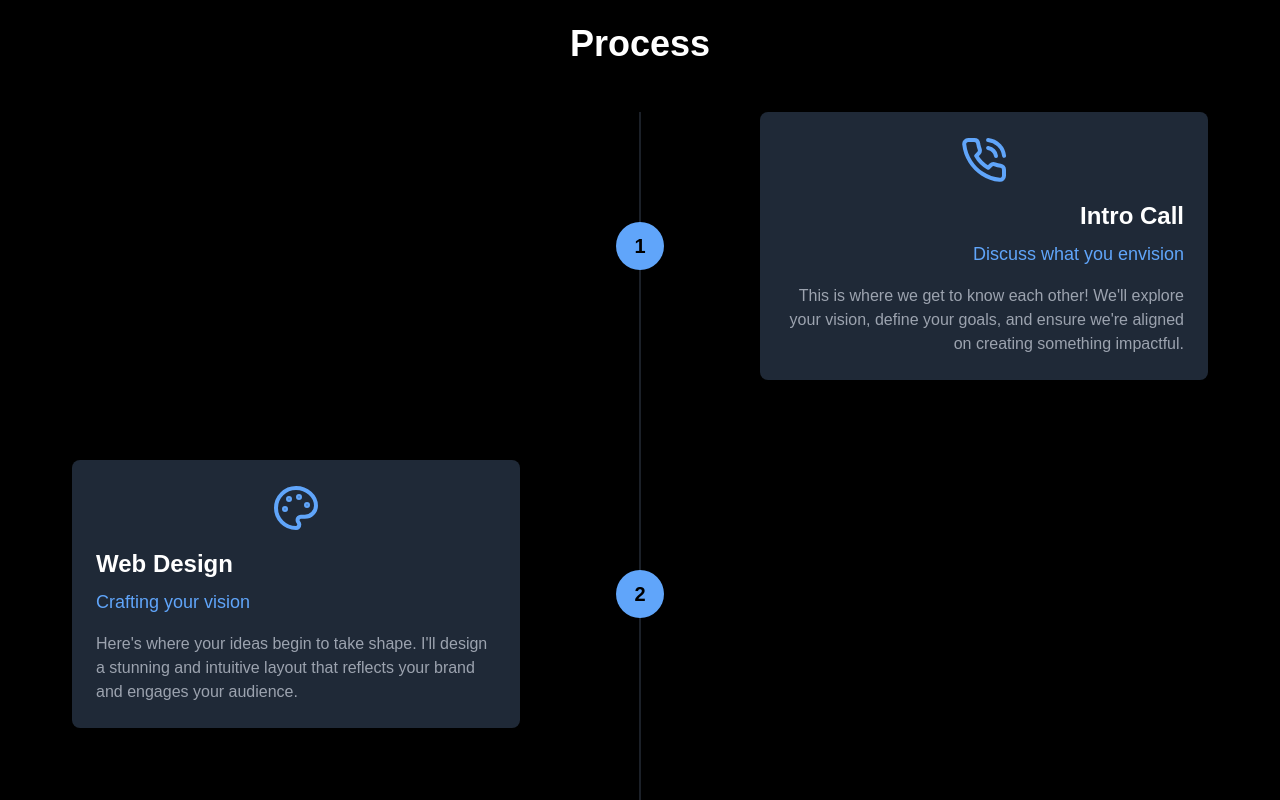
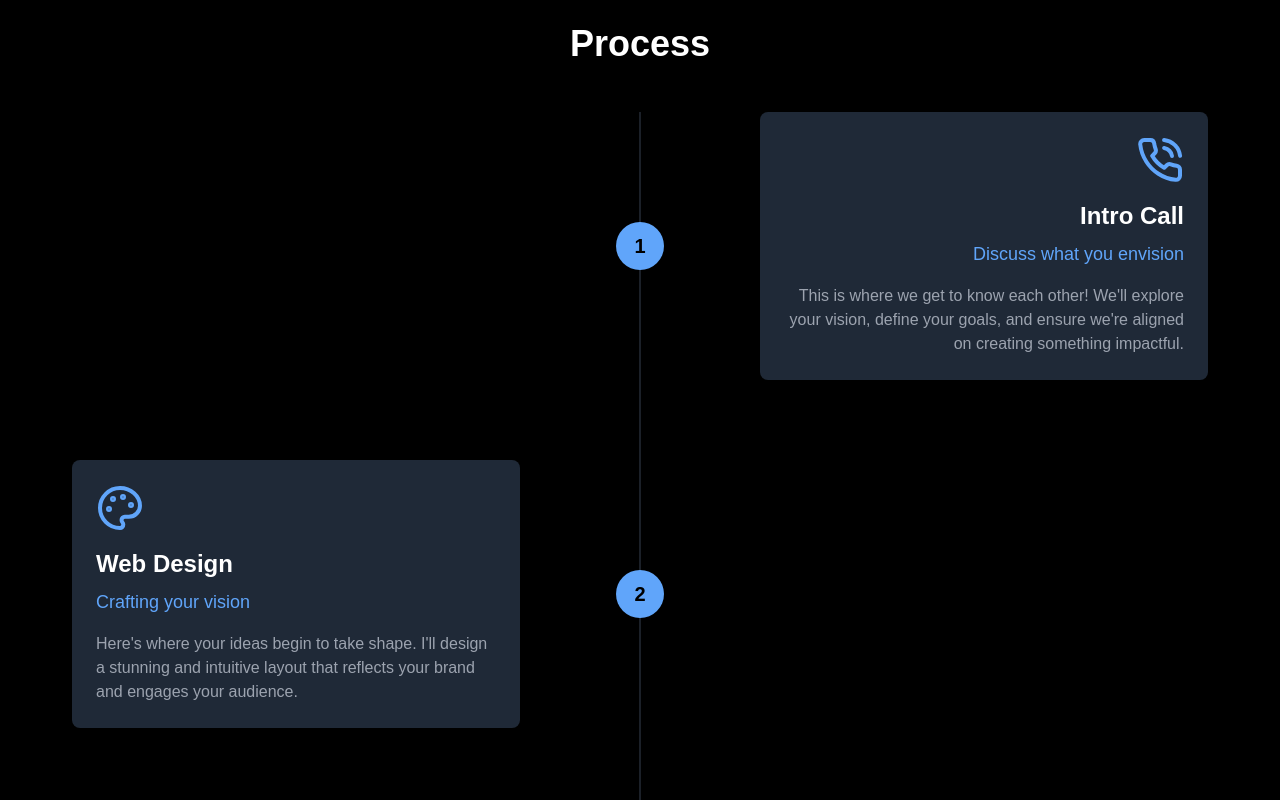
Before and after one commit to JadyMcIntyre/ydaj_me, a Next.js app in the folder my-portfolio/: page / in a window 1280 px wide. Shown: the part 1380-2180 px from the top of the page. Built offline with nearby package versions, Linux system fonts and the light colour scheme.

Commit message:
correctly aligned icons

```diff
--- a/my-portfolio/app/page.tsx
+++ b/my-portfolio/app/page.tsx
@@ -112,7 +112,7 @@ export default function Component() {
               <div key={index} className={`flex items-center mb-20 ${index % 2 === 0 ? 'flex-row-reverse' : ''}`}>
                 <div className={`w-1/2 ${index % 2 === 0 ? 'text-right pr-8' : 'pl-8'}`}>
                   <div className="bg-gray-800 p-6 rounded-lg shadow-lg inline-block max-w-md">
-                    <step.icon className="w-12 h-12 mb-4 text-blue-400 mx-auto" />
+                    <step.icon className={`w-12 h-12 mb-4 text-blue-400 ${index % 2 === 0 ? 'ml-auto' : 'mr-auto'}`} />
                     <h4 className="text-2xl font-semibold mb-2">{step.title}</h4>
                     <p className="text-lg text-blue-400 mb-4">{step.shortDescription}</p>
                     <p className="text-gray-400">{step.longDescription}</p>
```
